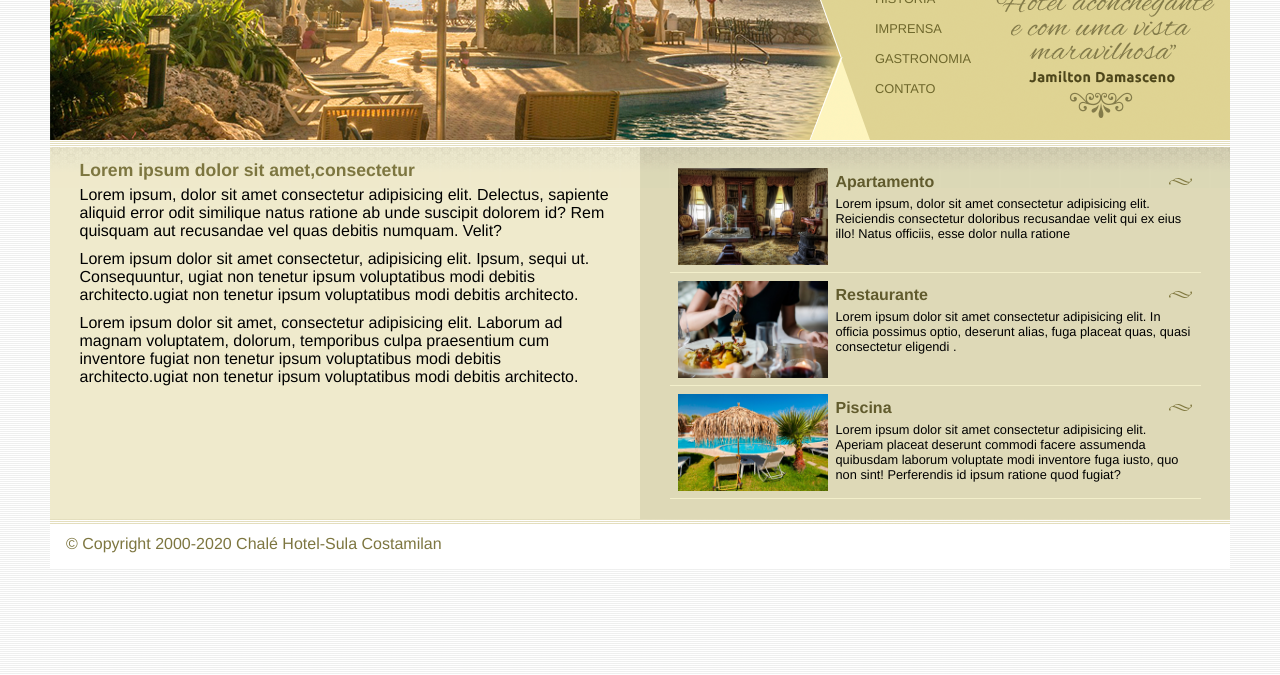
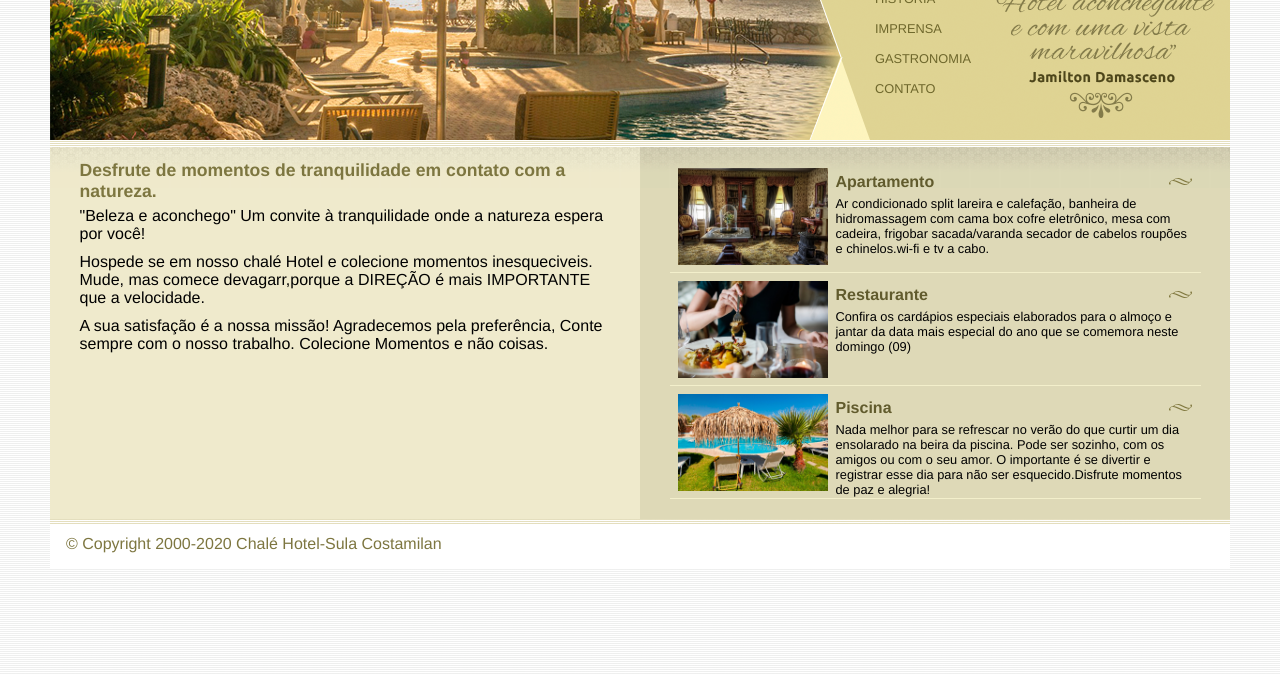
Before and after one commit to Sula32/chale-hotel, a plain HTML site: page index.html in a window 1280 px wide. Shown: the part 125-800 px from the top of the page. Drawn offline with Linux system fonts and the light colour scheme.

Commit message:
chale hotel

```diff
--- a/css/estilo.css
+++ b/css/estilo.css
@@ -189,5 +189,6 @@ p {
 
 #beneficios li:hover {
     background: #f6f3d6;
-    cursor: pointer;
+    cursor: poi
+    nter;
 }
--- a/index.html
+++ b/index.html
@@ -44,19 +44,21 @@
        <div id="area-principal">
            <div class="conteudo">
             <h2>
-                Lorem ipsum dolor sit amet,consectetur
+                Desfrute de momentos de tranquilidade em contato com a natureza.
             </h2>
             <p>
-                Lorem ipsum, dolor sit amet consectetur adipisicing elit. Delectus, sapiente aliquid error odit similique natus ratione ab unde suscipit dolorem id? Rem quisquam aut recusandae vel quas debitis numquam. Velit?
+                "Beleza e aconchego"
+            Um convite à tranquilidade onde a natureza espera por você!
             </p>
 
             <p>
-                Lorem ipsum dolor sit amet consectetur, adipisicing elit. Ipsum, sequi ut. Consequuntur, ugiat non tenetur ipsum voluptatibus modi debitis architecto.ugiat non tenetur ipsum voluptatibus modi debitis architecto.
+                Hospede se em nosso chalé Hotel e colecione momentos inesqueciveis.
+                 Mude, mas comece devagarr,porque a DIREÇÃO é mais IMPORTANTE que a velocidade.
             </p>
 
             <p>
-                Lorem ipsum dolor sit amet, consectetur adipisicing elit.
-                 Laborum ad magnam voluptatem, dolorum, temporibus culpa praesentium cum inventore fugiat non tenetur ipsum voluptatibus modi debitis architecto.ugiat non tenetur ipsum voluptatibus modi debitis architecto.
+                A sua satisfação é a nossa missão! Agradecemos pela preferência, Conte sempre com o nosso trabalho.
+                Colecione Momentos e não coisas.
             </p>
            </div>
 
@@ -68,7 +70,7 @@
                     <a href="">
                         <img src="img/apartamento.jpg" width="150" alt="Apartamento">
                         <h3>Apartamento</h3>
-                        <p>Lorem ipsum, dolor sit amet consectetur adipisicing elit. Reiciendis consectetur doloribus recusandae velit qui ex eius illo! Natus officiis, esse dolor nulla ratione
+                        <p>Ar condicionado split lareira e calefação, banheira de hidromassagem com cama box cofre eletrônico, mesa com cadeira, frigobar sacada/varanda secador de cabelos roupões e chinelos.wi-fi e tv a cabo.
                         </p>
                     </a>
                 </li>
@@ -76,14 +78,15 @@
                     <a href="">
                         <img src="img/restaurante.jpg" width="150" alt="Restaurante">
                         <h3>Restaurante</h3>
-                        <p>Lorem ipsum dolor sit amet consectetur adipisicing elit. In officia possimus optio, deserunt alias, fuga placeat quas, quasi consectetur eligendi .</p>
+                        <p>Confira os cardápios especiais elaborados para o almoço e jantar da data mais especial do ano que se comemora neste domingo (09)
+                        </p>
                     </a>
                 </li>
                 <li>
                     <a href="">
                         <img src="img/piscina.jpg"width="150"alt="Piscina">
                         <h3>Piscina</h3>
-                        <p>Lorem ipsum dolor sit amet consectetur adipisicing elit. Aperiam placeat deserunt commodi facere assumenda quibusdam laborum voluptate modi inventore fuga iusto, quo non sint! Perferendis id ipsum ratione quod fugiat?</p>
+                        <p>Nada melhor para se refrescar no verão do que curtir um dia ensolarado na beira da piscina. Pode ser sozinho, com os amigos ou com o seu amor. O importante é se divertir e registrar esse dia para não ser esquecido.Disfrute momentos de paz e alegria!</p>
                     </a>
                 </li>
              </ul>
```
